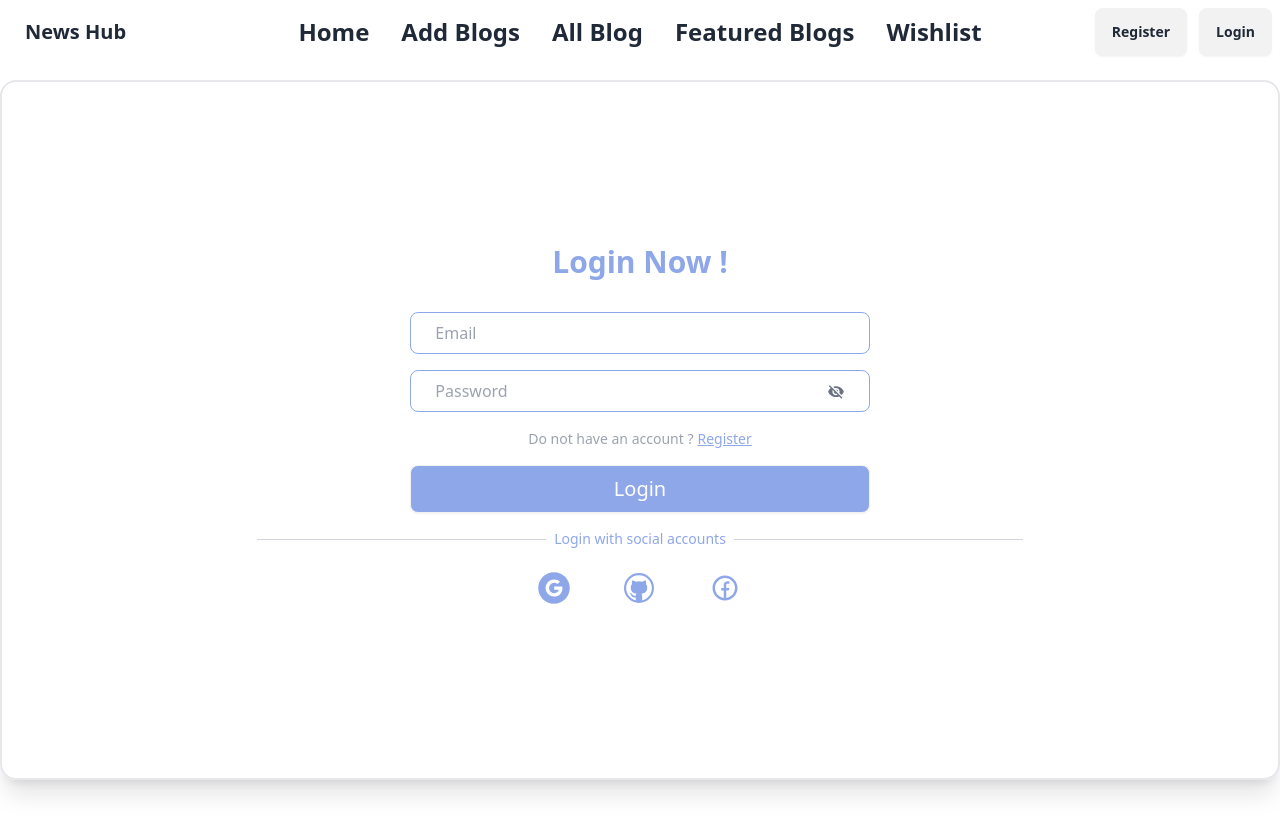
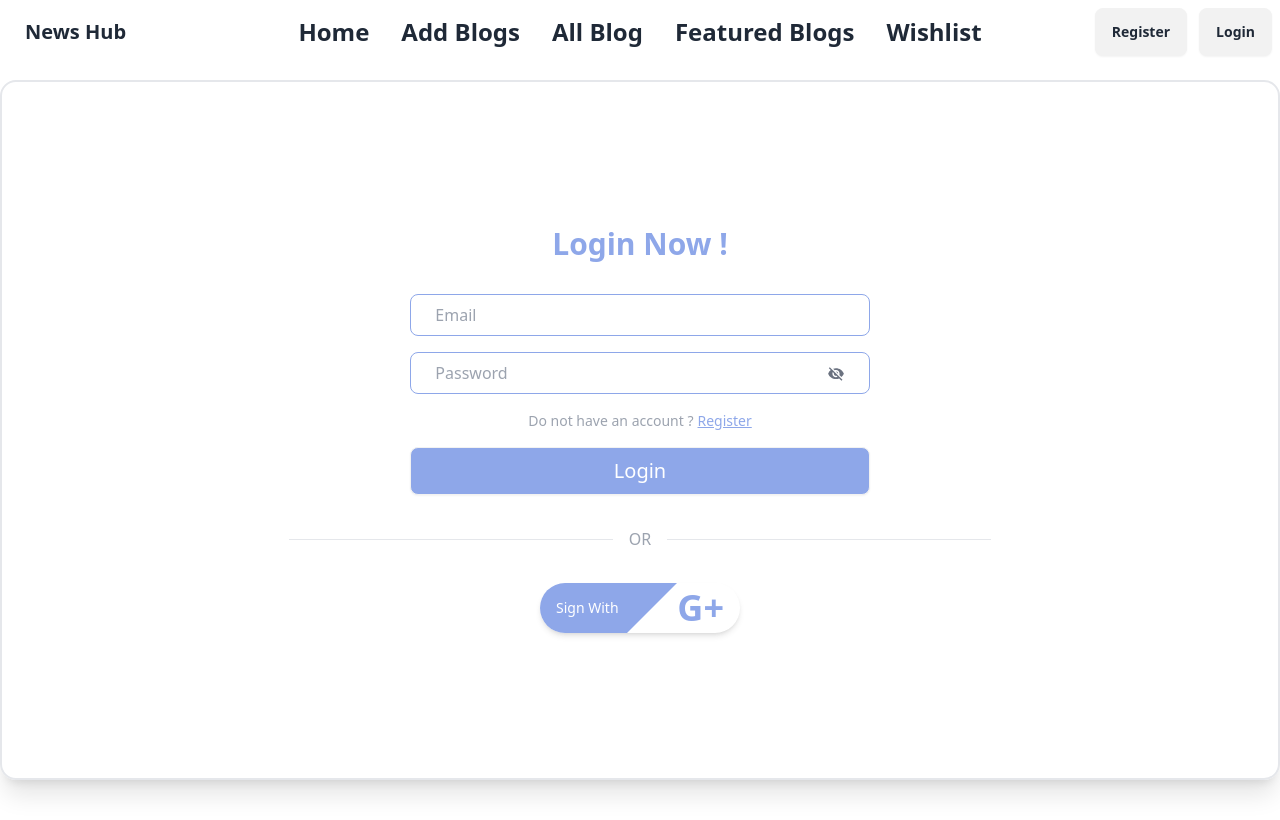
Before and after one commit to Sakibft/snapScript, a React (Vite) app: page /login in a window 1280 px wide. Built offline with nearby package versions, Linux system fonts and the light colour scheme.

Commit message:
Changes some style login and register page

```diff
--- a/src/pages/Authentication/Login.jsx
+++ b/src/pages/Authentication/Login.jsx
@@ -77,37 +77,27 @@ const Login = () => {
                 Login
               </button>
             </form>
-            <div className="flex items-center pt-4 space-x-2">
+            {/* <div className="flex items-center pt-4 space-x-2">
               <div className="flex-1 h-px bg-gray-300"></div>
               <p className="text-sm text-[#8EA7E9]">
                 Login with social accounts
               </p>
               <div className="flex-1 h-px bg-gray-300"></div>
+            </div> */}
+             {/* divider  */}
+          <div className="my-8 flex items-center px-8">
+              <hr className="flex-1" />
+              <div className="mx-4 text-gray-400">OR</div>
+              <hr className="flex-1" />
             </div>
-            {/* Social icons */}
-            <div className="flex justify-center space-x-8 mt-3">
-              <button
 
-                aria-label="Log in with Google"
-                className="p-2 rounded-full hover:bg-[#8EA7E9]"
-              >
-                <AiFillGoogleCircle className="text-[#8EA7E9] hover:text-white text-4xl" />
-              </button>
-              <button
-
-                aria-label="Log in with GitHub"
-                className="p-3 rounded-full hover:bg-[#8EA7E9]"
-              >
-                <VscGithub className="text-[#8EA7E9] hover:text-white text-3xl" />
-              </button>
-
-
-               <button
-                aria-label="Log in with Twitter"
-                className="p-3 rounded-full hover:bg-[#8EA7E9]"
-              >
-                <RiFacebookCircleLine className="text-[#8EA7E9] hover:text-white text-3xl"/>
-              </button>
+             {/* sign with google */}
+             <div className="mx-auto flex h-[50px] w-[200px] items-center overflow-hidden rounded-full shadow-md duration-300 hover:scale-95 hover:shadow">
+              <div className="flex h-full w-[50%] items-center bg-[#8EA7E9] pl-4 text-sm text-white">
+                Sign With
+              </div>
+              <span className="right-0 top-0 h-0 w-0 -rotate-90 border-b-[50px] border-r-[50px] border-b-transparent border-r-[#8EA7E9] group-hover:hidden"></span>
+              <span className="pr-4 text-4xl font-bold text-[#8EA7E9]">G+</span>
             </div>
           </div>
         </div>
--- a/src/pages/Authentication/Register.jsx
+++ b/src/pages/Authentication/Register.jsx
@@ -96,20 +96,13 @@ const Register = () => {
               </button>
             </form>
 
-            {/* divider  */}
+            {/* divider
           <div className="my-8 flex items-center px-8">
               <hr className="flex-1" />
               <div className="mx-4 text-gray-400">OR</div>
               <hr className="flex-1" />
-            </div>
-            {/* sign with google */}
-            <div className="mx-auto flex h-[50px] w-[200px] items-center overflow-hidden rounded-full shadow-md duration-300 hover:scale-95 hover:shadow">
-              <div className="flex h-full w-[50%] items-center bg-[#8EA7E9] pl-4 text-sm text-white">
-                Sign With
-              </div>
-              <span className="right-0 top-0 h-0 w-0 -rotate-90 border-b-[50px] border-r-[50px] border-b-transparent border-r-[#8EA7E9] group-hover:hidden"></span>
-              <span className="pr-4 text-4xl font-bold text-[#8EA7E9]">G+</span>
-            </div>
+            </div> */}
+
           </div>
         </div>
       </div>
```
